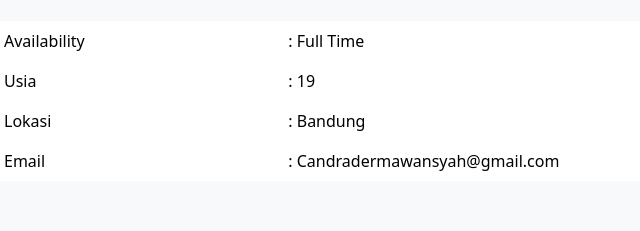
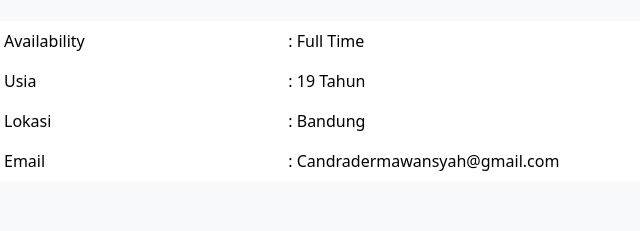
Before and after one commit to Candra-Dv/Assignment1-Candra, a plain HTML site: page portopolio.html in a window 1280 px wide. Shown: the part 397-628 px from the top of the page, 80-720 px from the left. Drawn offline with nearby package versions, Linux system fonts and the light colour scheme.

Commit message:
penambahan kata tahun

```diff
--- a/portopolio.html
+++ b/portopolio.html
@@ -69,7 +69,7 @@
                         </tr>
                         <tr>
                             <td>Usia</td>
-                            <td>: 19</td>
+                            <td>: 19 Tahun</td>
                         </tr>
                         <tr>
                             <td>Lokasi</td>
```
